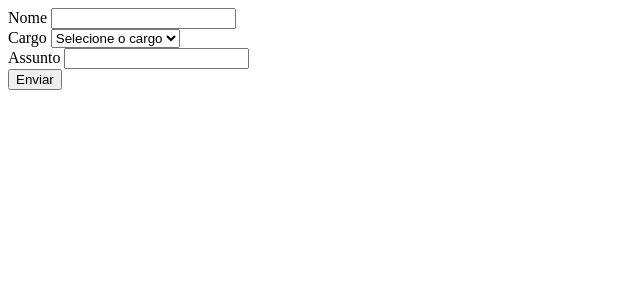
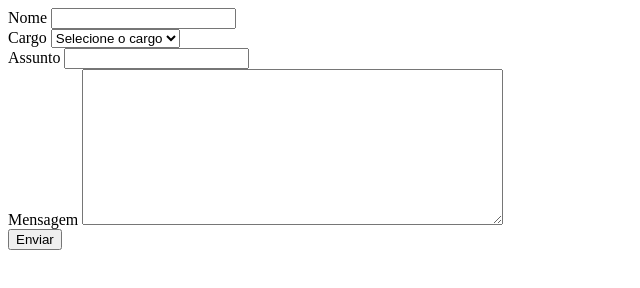
Before and after one commit to Aline-Fernandez/front-end-dio, a plain HTML site: page exercicios/formulario-cadastro-cargo/index.html in a window 1280 px wide. Shown: the whole page, without its empty margins (0-640 px from the left). Drawn offline with Linux system fonts and the light colour scheme.

Commit message:
adicionado textarea para mensagem

```diff
--- a/exercicios/formulario-cadastro-cargo/index.html
+++ b/exercicios/formulario-cadastro-cargo/index.html
@@ -13,8 +13,11 @@
             <option value="gerente">Gerente</option>
             <option value="diretor">Diretor</option>
             <option value="presidente">Presidente</option>
-        </select><br>
+        </select>
+        <br>
         <label>Assunto </label><input type="text" name="subject"><br>
+        <label>Mensagem</label>
+        <textarea rows="10" cols="50" name="message"></textarea><br>
         <button type="submit">Enviar</button>
 
     </form>
```
